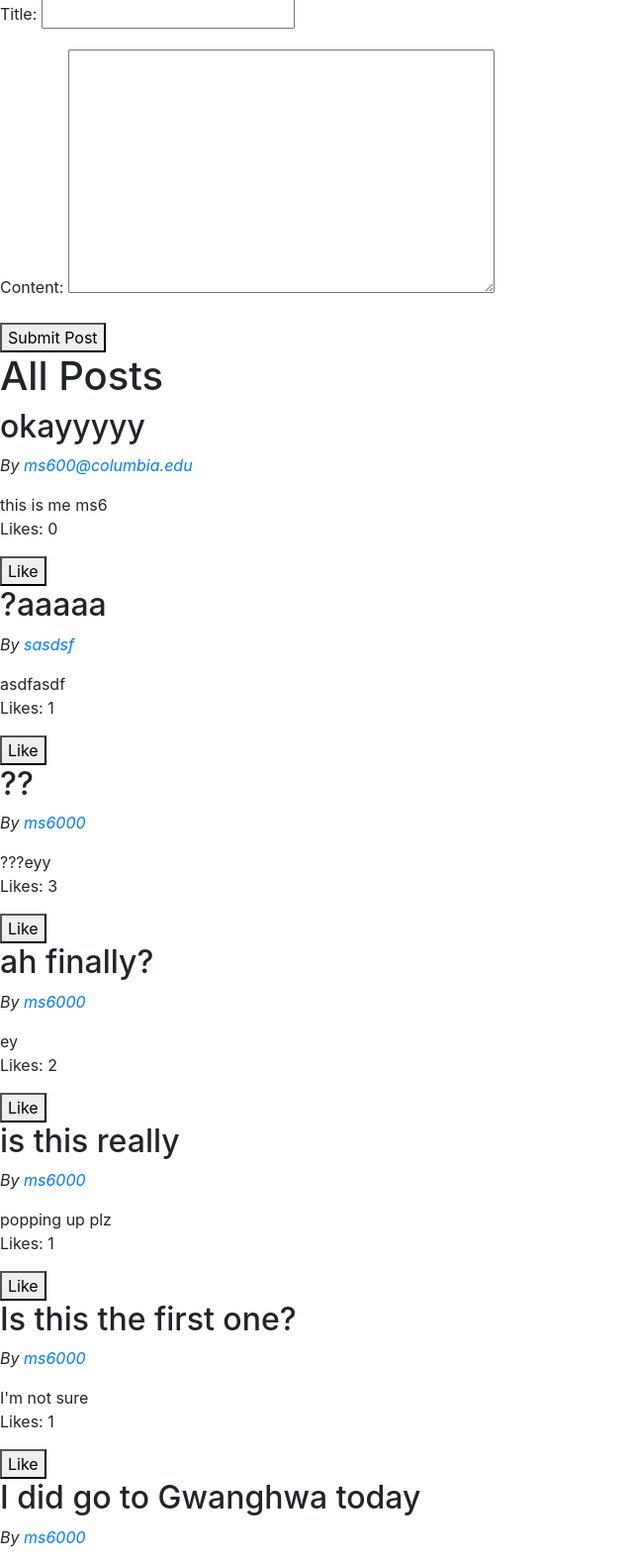
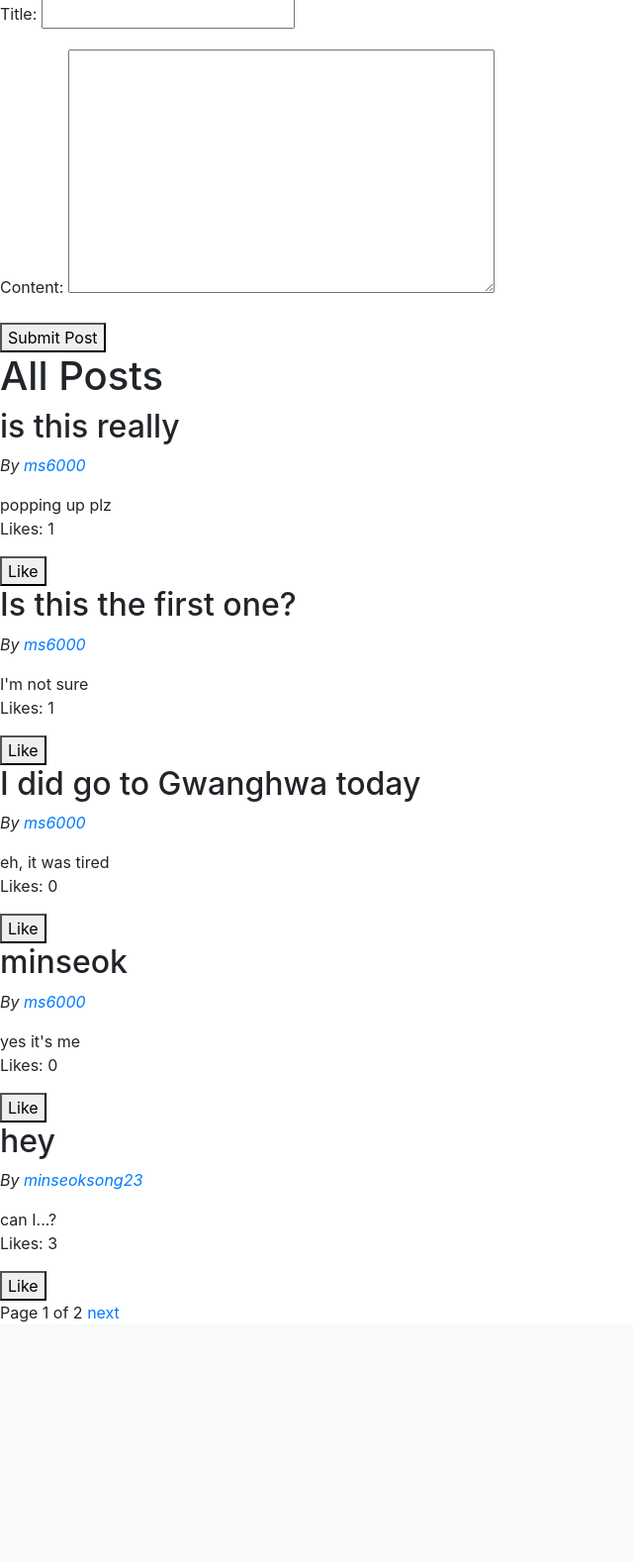
Before and after one commit to minseoksong23/exercises, a Django app: page / in a window 1280 px wide. Shown: the part 113-1691 px from the top of the page at 99% size, without its empty margins (0-640 px from the left). After the commit the page ends 1449 px from the top, so only its background shows below. Run offline with Django 3.2, Linux system fonts and the light colour scheme; data comes from the database, SQL or seed files in the repository; both versions use the stored data as it was after the commit; some libraries are stand-ins or nearby versions.

Commit message:
paginator implemented

```diff
--- a/cs50w/project4/network/templates/network/edit.html
+++ b/cs50w/project4/network/templates/network/edit.html
@@ -8,7 +8,7 @@
     <input type="text" value="{{ post.title }}" name=title>
     <input type="text" value="{{ post.content }}" name=content>
     <input type="hidden" value="{{ post.id }}" name=Id>
-    <input type="submit">
+    <input type="submit" value="save">
 </form>
 
 {% endblock %}
--- a/cs50w/project4/network/templates/network/index.html
+++ b/cs50w/project4/network/templates/network/index.html
@@ -11,7 +11,7 @@
 </form>
 
 <h1>All Posts</h1>
-{% for post in Post reversed %}
+{% for post in page_obj reversed %}
 <div class="post-item">
     <h2>{{ post.title }}</h2>
     <p><em>By <a href={% url 'profile' post.creator.id %}>{{ post.creator }}</a></em></p>
@@ -25,7 +25,17 @@
 {% endif %}
 
 </div>
+
 {% endfor %}
+
+{% if page_obj.has_previous %}
+    <a href="?page={{ page_obj.previous_page_number }}">prev</a>
+{% endif %}
+Page {{ page_obj.number }} of {{ page_obj.paginator.num_pages }}
+{% if page_obj.has_next %}
+    <a href="?page={{ page_obj.next_page_number }}">next</a>
+{% endif %}
+
 {% endblock %}
 
 {% block script %}
--- a/cs50w/project4/network/views.py
+++ b/cs50w/project4/network/views.py
@@ -6,6 +6,7 @@ from django.shortcuts import render, get_object_or_404, redirect
 from django.urls import reverse
 from django.contrib.auth.decorators import login_required
 from django.core.exceptions import PermissionDenied
+from django.core.paginator import Paginator
 
 from .models import User, Post
 
@@ -21,6 +22,8 @@ class EditForm(forms.Form):
 
 def index(request):
     posts = Post.objects.all()
+    paginator = Paginator(posts, 5)
+    page_obj = paginator.get_page(request.GET.get("page"))
 
     if request.method == 'POST':
         form = PostForm(request.POST)
@@ -30,7 +33,7 @@ def index(request):
     else:
         form = PostForm()
 
-    context = {'form': form, 'Post': posts}
+    context = {'form': form, 'Post': posts, "page_obj": page_obj}
     return render(request, 'network/index.html', context)
 
 def edit_complete(request):
```
Also changed, not shown: cs50w/project4/db.sqlite3, 2 other files.
